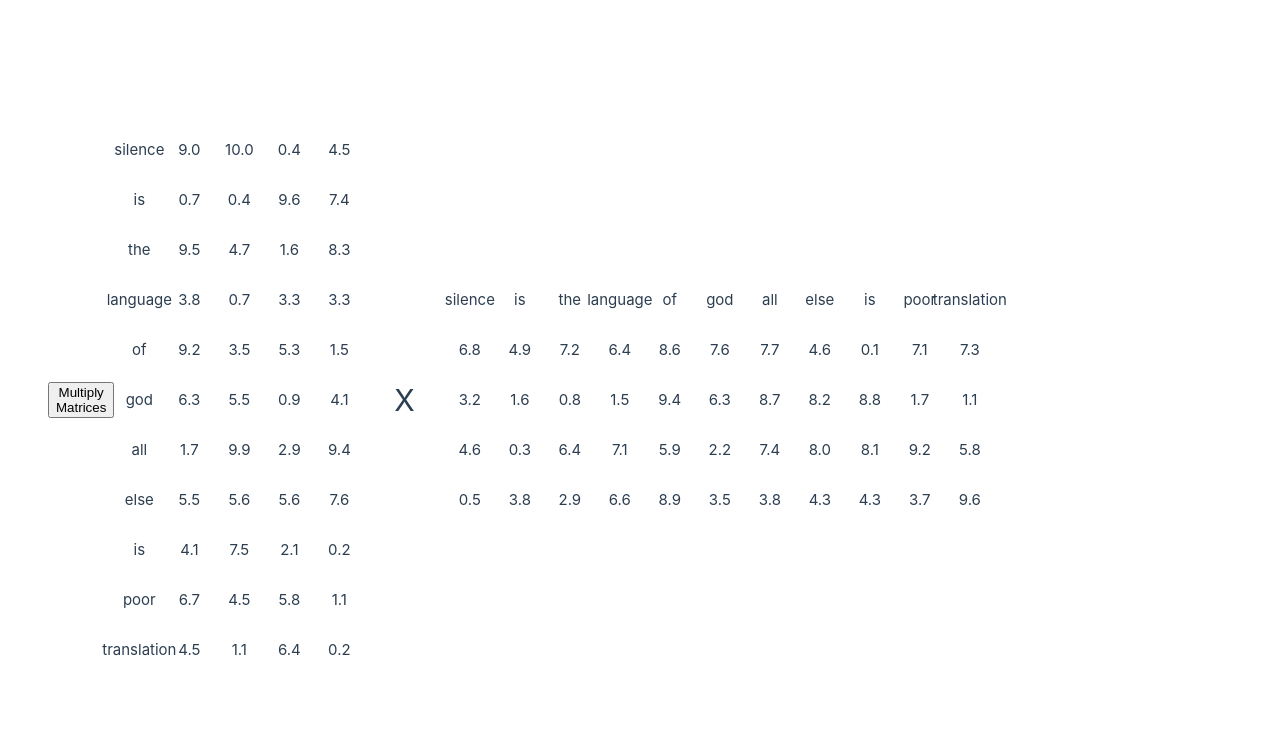
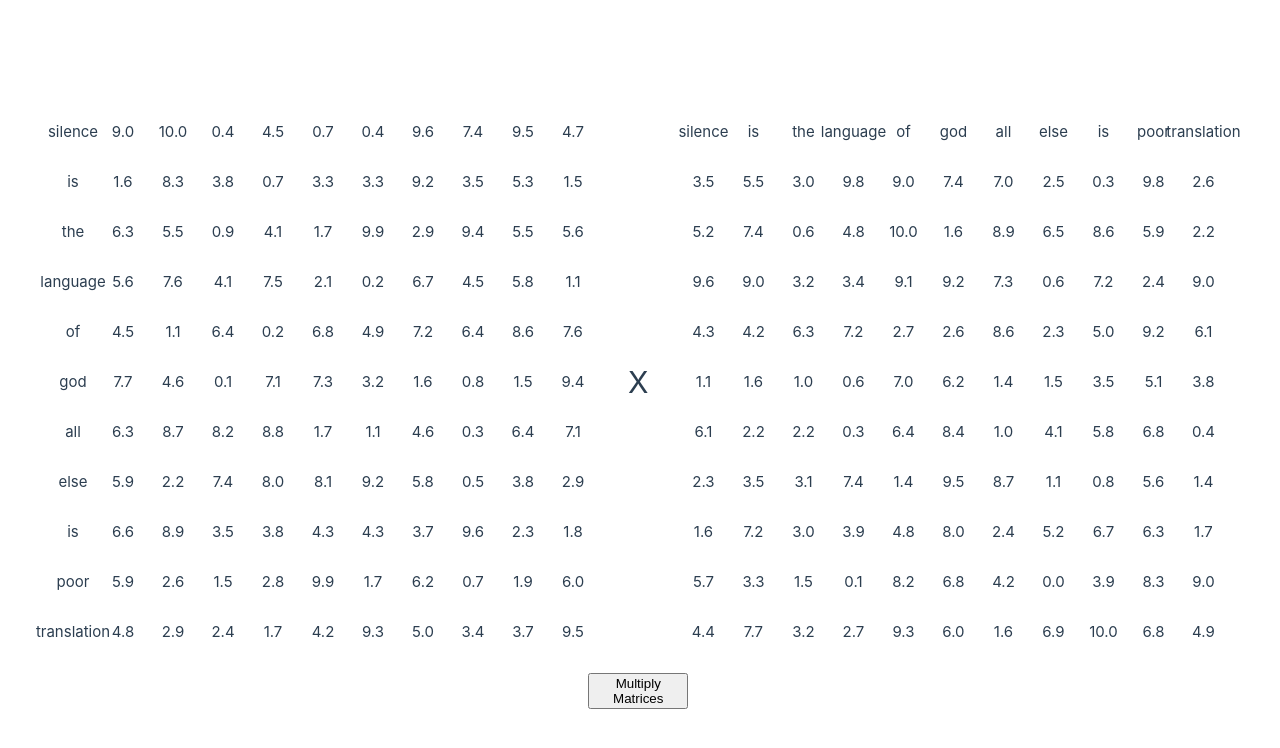
Before and after one commit to ryansereno/vue-tensor, a Vue app: page / in a window 1280 px wide. Shown: the top 748 px of the page. Built offline with nearby package versions, Linux system fonts and the light colour scheme.

Commit message:
added delay var, and larger matrices

```diff
--- a/src/App.vue
+++ b/src/App.vue
@@ -17,8 +17,8 @@ function generateRandomFloat() {
 }
 
 const rowsA = 11;
-const colsA = 4;
-const rowsB = 4;
+const colsA = 10;
+const rowsB = 10;
 const colsB = 11;
 
 const matrixA = ref(
--- a/src/components/MatrixMultiplication.vue
+++ b/src/components/MatrixMultiplication.vue
@@ -1,4 +1,5 @@
 <template>
+  <div style="display: flex; flex-direction:column; align-items:center;">
     <div
       style="
         display: flex;
@@ -7,7 +8,6 @@
         padding: 1rem;
       "
     >
-    <button @click="stepwiseMultiplication">Multiply Matrices</button>
       <Matrix
         ref="matrixARef"
         :matrixData="matrixAData"
@@ -26,8 +26,16 @@
         />
       </div>
       <div :style="resultMatrixStyle">
-      <Matrix v-if="resultMatrix" :matrixData="resultMatrix" :isHeatMap="true"></Matrix>
+        <Matrix
+          v-if="resultMatrix"
+          :matrixData="resultMatrix"
+          :isHeatMap="true"
+        ></Matrix>
       </div>
+    </div>
+    <button style="max-width: 100px" @click="stepwiseMultiplication">
+      Multiply Matrices
+    </button>
   </div>
 </template>
 
@@ -53,6 +61,8 @@ const isRotated = ref(false);
 const resultMatrix = ref(null);
 
 const step = ref(0);
+
+const delay = 400
 
 let translateX, translateY, rowHeightA;
 
@@ -87,8 +97,7 @@ const stepwiseMultiplication = () => {
     //send cell isRotated state to child matrices
     isRotated.value = true;
     resultMatrixStyle.value = {
-      position: "absolute",
-      left: `${matrixBRect.left}px`,
+      transform: `translateX(-${matrixBRect.width}px)`,
     };
   }
 
@@ -125,14 +134,14 @@ const stepwiseMultiplication = () => {
 
     // Increment the step and set a timeout to call this function again
     step.value++;
-    setTimeout(stepwiseMultiplication, 600);
+    setTimeout(stepwiseMultiplication, delay);
   }
 };
 </script>
 
 <style>
 .matrix-transition {
-  transition: transform 0.6s, top 0.6s, left 1s;
+  transition: transform 0.4s, top 0.4s, left 0.4s;
 }
 .matrix-math-operator {
   font-size: 2em;
```
Lines whose indentation alone changed are shown as unchanged.
